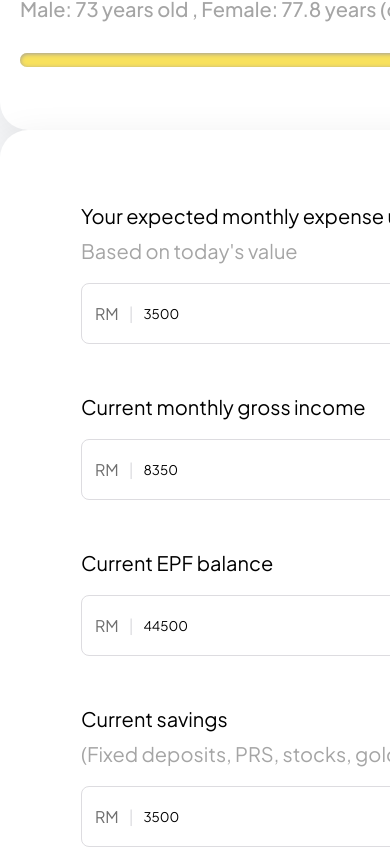
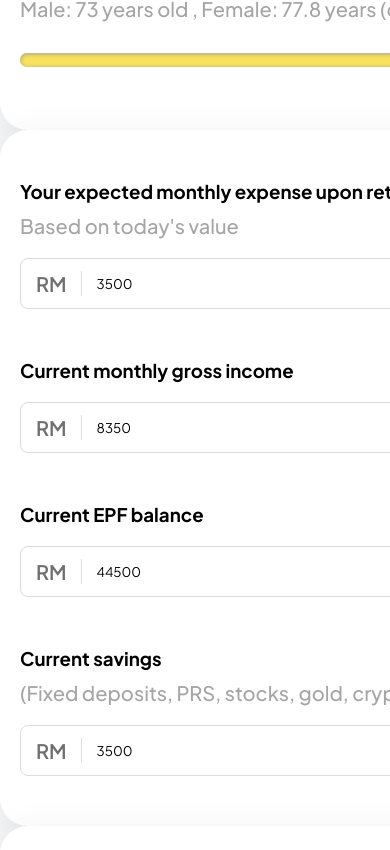
Before and after one commit to MeyAdam/moneymama, a React (Vite) app: page / in a window 390 px wide. Shown: the part 2278-3128 px from the top of the page. Built offline with nearby package versions, Linux system fonts and the light colour scheme.

Commit message:
update section money input UI responsiveness

```diff
--- a/src/components/MoneyInput/MoneyInput.jsx
+++ b/src/components/MoneyInput/MoneyInput.jsx
@@ -31,14 +31,11 @@ const MoneyInput = () => {
           <div
             style={{ display: "flex", flexDirection: "column", gap: "10px" }}
           >
-            <p>Your expected monthly expense upon retirement</p>
+            <h3>Your expected monthly expense upon retirement</h3>
             <p style={{ color: "var(--grey02)" }}>Based on today's value</p>
           </div>
           <div className={css.wrapperInputGroup}>
-            <span className={css.inputGroupText}>RM</span>
-            <span style={{ padding: "0 10px", color: "var(--lightGrey)" }}>
-              |
-            </span>
+            <p className={css.inputGroupText}>RM</p>
             <input
               className={css.numberInput}
               type="number"
@@ -51,12 +48,9 @@ const MoneyInput = () => {
         </div>
 
         <div className={css.wrapperMoney}>
-          <p>Current monthly gross income</p>
+          <h3>Current monthly gross income</h3>
           <div className={css.wrapperInputGroup}>
-            <span className={css.inputGroupText}>RM</span>
-            <span style={{ padding: "0 10px", color: "var(--lightGrey)" }}>
-              |
-            </span>
+            <p className={css.inputGroupText}>RM</p>
             <input
               className={css.numberInput}
               type="number"
@@ -69,12 +63,9 @@ const MoneyInput = () => {
         </div>
 
         <div className={css.wrapperMoney}>
-          <p>Current EPF balance</p>
+          <h3>Current EPF balance</h3>
           <div className={css.wrapperInputGroup}>
-            <span className={css.inputGroupText}>RM</span>
-            <span style={{ padding: "0 10px", color: "var(--lightGrey)" }}>
-              |
-            </span>
+            <p className={css.inputGroupText}>RM</p>
             <input
               className={css.numberInput}
               type="number"
@@ -90,17 +81,14 @@ const MoneyInput = () => {
           <div
             style={{ display: "flex", flexDirection: "column", gap: "10px" }}
           >
-            <p>Current savings</p>
+            <h3>Current savings</h3>
             <p style={{ color: "var(--grey02)" }}>
               (Fixed deposits, PRS, stocks, gold, cryptocurrencies, rental
               income, etc)
             </p>
           </div>
           <div className={css.wrapperInputGroup}>
-            <span className={css.inputGroupText}>RM</span>
-            <span style={{ padding: "0 10px", color: "var(--lightGrey)" }}>
-              |
-            </span>
+            <p className={css.inputGroupText}>RM</p>
             <input
               className={css.numberInput}
               type="number"
--- a/src/components/MoneyInput/MoneyInput.module.css
+++ b/src/components/MoneyInput/MoneyInput.module.css
@@ -1,5 +1,9 @@
+p {
+    font-weight: 500;
+}
+
 .wrapperMoneyInput {
-    padding: 73px 81px;
+    padding: 50px 20px;
     gap: 50px;
 }
 
@@ -11,15 +15,27 @@
 
 .wrapperInputGroup {
     display: flex;
-    height: 61px;
     border: 1px solid #DDDCE0;
     border-radius: 8px;
     align-items: center;
-    padding: 20px 13px;
+    padding: 12px 15px;
+    gap: 30px;
 }
 
 .inputGroupText {
     color: var(--grey01);
+    font-weight: 600;
+    position: relative;
+}
+
+.inputGroupText::before {
+    content: "";
+    display: flex;
+    height: 100%;
+    width: 1px;
+    background-color: var(--lightGrey);
+    position: absolute;
+    left: 45px;
 }
 
 .numberInput {
@@ -27,3 +43,10 @@
     border: none;
     outline: none;
 }
+
+@media (min-width: 768px) {
+    .wrapperMoneyInput {
+        padding: 73px 81px;
+        gap: 50px;
+    }
+}
```
